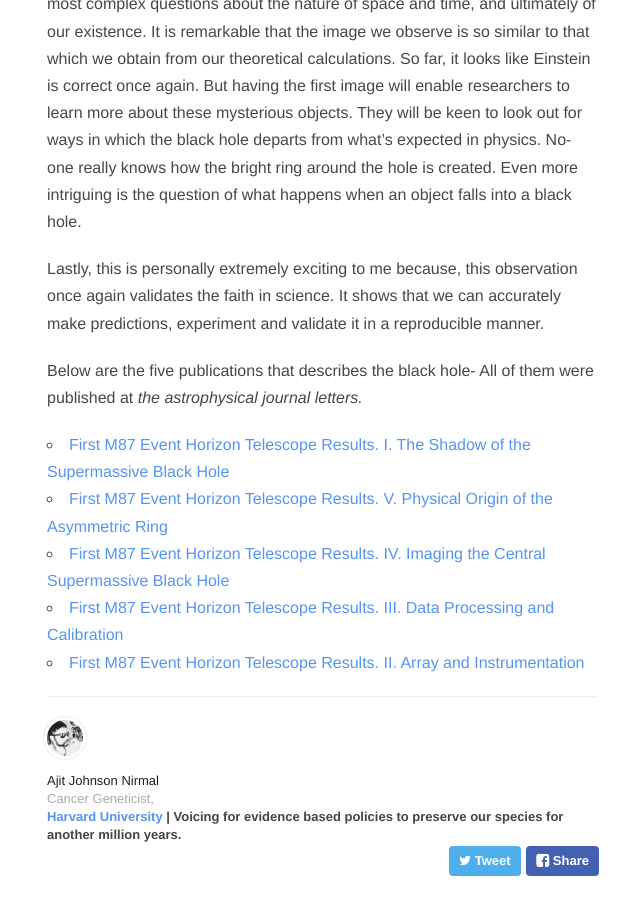
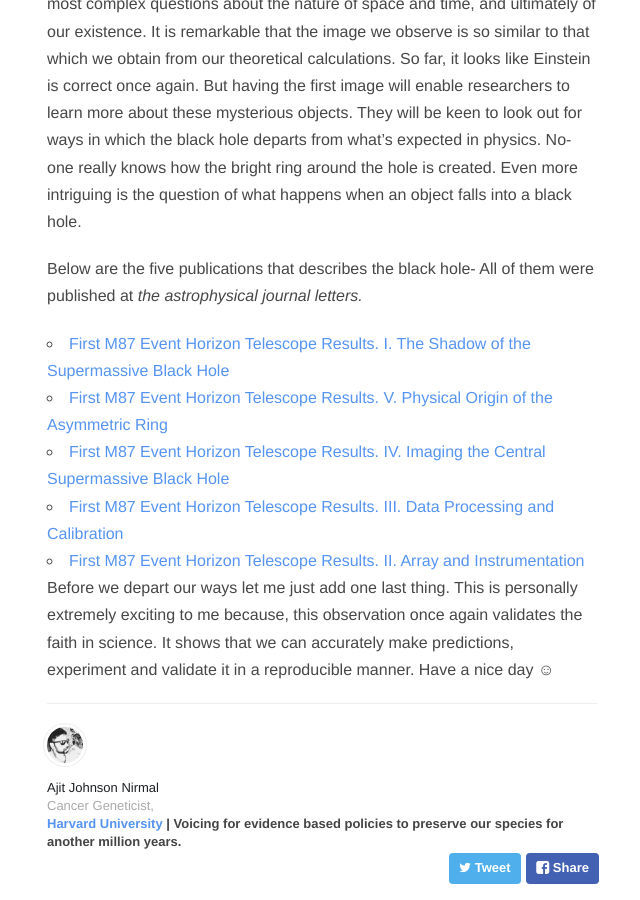
Before and after one commit to jjacklee116/ajitjohnson.github.io, a Jekyll site: the page built from _posts/2019-04-10-first-image-blackhole-m87.markdown, in a window 1280 px wide and 900 px high, scrolled down 1550 px. Shown: the whole window, without its empty margins (333-973 px from the left). Built offline with Jekyll 4.4.1, drawn with Linux system fonts in a browser that asks for light colours; nearby versions of some CDN libraries; comment, search, counter and statistics services are not loaded; some of the changed lines change nothing that is shown.

Commit message:
more edits

```diff
--- a/_posts/2019-04-10-first-image-blackhole-m87.markdown
+++ b/_posts/2019-04-10-first-image-blackhole-m87.markdown
@@ -21,8 +21,6 @@ What you see is the shadow of the black hole. The bright halo is caused by super
 
 Although they are relatively simple objects, black holes raise some of the most complex questions about the nature of space and time, and ultimately of our existence. It is remarkable that the image we observe is so similar to that which we obtain from our theoretical calculations. So far, it looks like Einstein is correct once again. But having the first image will enable researchers to learn more about these mysterious objects. They will be keen to look out for ways in which the black hole departs from what's expected in physics. No-one really knows how the bright ring around the hole is created. Even more intriguing is the question of what happens when an object falls into a black hole.
 
-Lastly, this is personally extremely exciting to me because, this observation once again validates the faith in science. It shows that we can accurately make predictions, experiment and validate it in a reproducible manner.
-
 Below are the five publications that describes the black hole- All of them were published at *the astrophysical journal letters.*
 
 - [First M87 Event Horizon Telescope Results. I. The Shadow of the Supermassive Black Hole](https://iopscience.iop.org./article/10.3847/2041-8213/ab0ec7){:target="_blank"}
@@ -30,3 +28,5 @@ Below are the five publications that describes the black hole- All of them were
 - [First M87 Event Horizon Telescope Results. IV. Imaging the Central Supermassive Black Hole](https://iopscience.iop.org/article/10.3847/2041-8213/ab0e85){:target="_blank"}
 - [First M87 Event Horizon Telescope Results. III. Data Processing and Calibration](https://iopscience.iop.org/article/10.3847/2041-8213/ab0c57){:target="_blank"}
 - [First M87 Event Horizon Telescope Results. II. Array and Instrumentation](https://iopscience.iop.org/article/10.3847/2041-8213/ab0c96){:target="_blank"}
+
+Before we depart our ways let me just add one last thing. This is personally extremely exciting to me because, this observation once again validates the faith in science. It shows that we can accurately make predictions, experiment and validate it in a reproducible manner. Have a nice day ☺
```
